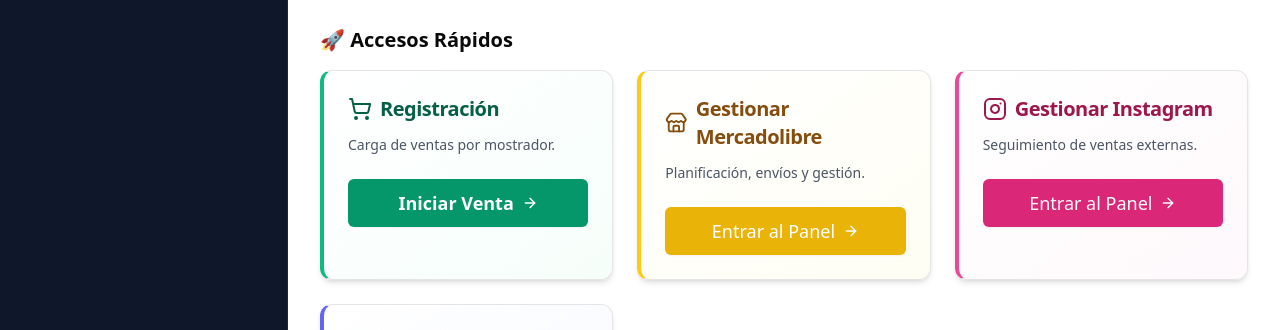
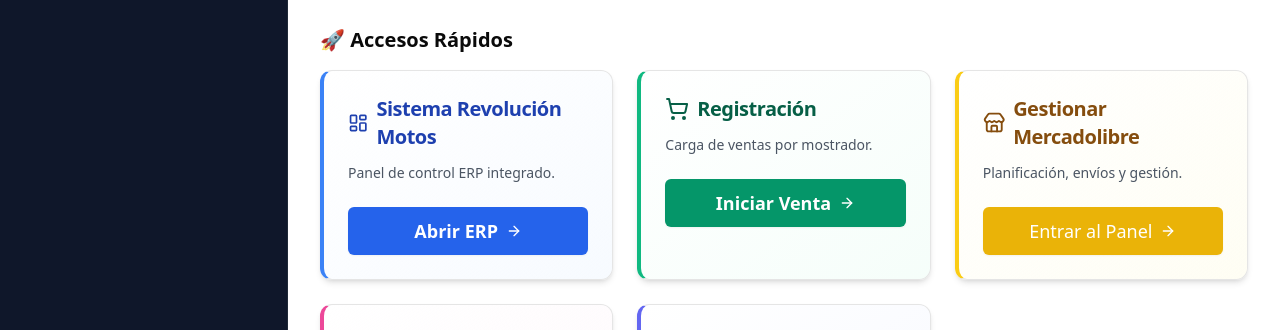
Before and after one commit to martinalejandrohakanson29-art/tienda-martin, a Next.js app: page /admin in a window 1280 px wide. Shown: the part 352-682 px from the top of the page. Built offline with nearby package versions, Linux system fonts and the light colour scheme; no server answers; the database is empty.

Commit message:
Update page.tsx

```diff
--- a/app/admin/page.tsx
+++ b/app/admin/page.tsx
@@ -1,4 +1,4 @@
-import { Card, CardHeader, CardTitle, CardDescription, CardContent } from "@/components/ui/card"
+import { Card, CardHeader, CardTitle, CardContent } from "@/components/ui/card"
 import { Button } from "@/components/ui/button"
 import { getProducts } from "@/app/actions/products"
 import { getUsers } from "@/app/actions/todos"
@@ -11,7 +11,8 @@ import {
     Instagram,
     Settings2,
     ListTodo,
-    ShoppingCart // 👈 Agregamos el icono de carrito
+    ShoppingCart,
+    LayoutDashboard // 👈 Agregamos el icono para el ERP
 } from "lucide-react"
 import Link from "next/link"
 import TaskForm from "./task-form"
@@ -61,7 +62,26 @@ export default async function AdminDashboard() {
                 </h2>
                 <div className="grid gap-6 md:grid-cols-2 lg:grid-cols-3">
 
-                    {/* NUEVA TARJETA: REGISTRACIÓN */}
+                    {/* NUEVA TARJETA: SISTEMA REVOLUCIÓN MOTOS (ERP) */}
+                    <Card className="border-l-4 border-l-blue-500 shadow-md hover:shadow-lg transition-all bg-gradient-to-br from-white to-blue-50/50">
+                        <CardHeader className="pb-3">
+                            <CardTitle className="flex items-center gap-2 text-blue-800 text-xl">
+                                <LayoutDashboard className="h-6 w-6" />
+                                Sistema Revolución Motos
+                            </CardTitle>
+                        </CardHeader>
+                        <CardContent className="pt-0">
+                            <p className="text-sm text-gray-600 mb-6">Panel de control ERP integrado.</p>
+                            {/* Nota: Asegurate de tener creada la ruta /admin/erp donde pongamos el componente */}
+                            <Link href="/admin/erp">
+                                <Button className="w-full bg-blue-600 hover:bg-blue-700 text-white gap-2 shadow-sm h-12 text-lg font-semibold">
+                                    Abrir ERP <ArrowRight size={18} />
+                                </Button>
+                            </Link>
+                        </CardContent>
+                    </Card>
+
+                    {/* TARJETA: REGISTRACIÓN */}
                     <Card className="border-l-4 border-l-emerald-500 shadow-md hover:shadow-lg transition-all bg-gradient-to-br from-white to-emerald-50/50">
                         <CardHeader className="pb-3">
                             <CardTitle className="flex items-center gap-2 text-emerald-800 text-xl">
@@ -113,8 +133,6 @@ export default async function AdminDashboard() {
                         </CardContent>
                     </Card>
 
-                    {/* Nota: Al agregar la 4ta tarjeta, el grid de Next.js las acomodará
-                        automáticamente en una nueva fila en pantallas grandes. */}
                     <Card className="border-l-4 border-l-indigo-500 shadow-md hover:shadow-lg transition-all bg-gradient-to-br from-white to-indigo-50/50">
                         <CardHeader className="pb-3">
                             <CardTitle className="flex items-center gap-2 text-indigo-800 text-xl">
```
